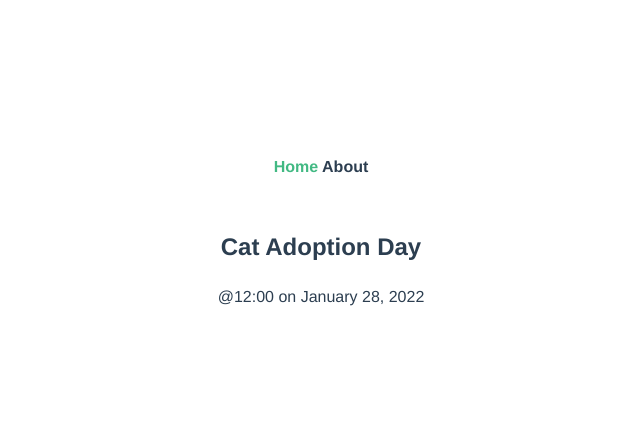
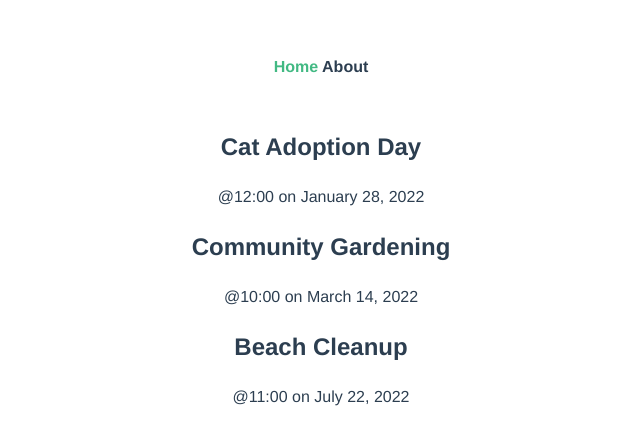
Before and after one commit to NangShuShanNa/Compo_Lab02, a Vue app in the folder 331-intro-to-vite/: page / in a window 1280 px wide. Shown: the part 183-628 px from the top of the page, without its empty margins (319-959 px from the left). Built offline with nearby package versions, Linux system fonts and the light colour scheme.

Commit message:
Show Cards with events.json

```diff
--- a/331-intro-to-vite/src/components/EventCard.vue
+++ b/331-intro-to-vite/src/components/EventCard.vue
@@ -1,18 +1,21 @@
 <script setup lang="ts">
 import { ref } from 'vue'
+import type { Event } from '@/types'
 
-
-const event = ref({
-  id: 5932011,
-  category: 'animal welfare',
-  title: 'Cat Adoption Day',
-  description: 'Find your new feline friend at this event.',
-  location: 'Meow Town',
-  date: 'January 28, 2022',
-  time: '12:00',
-  petsallowed: true,
-  organizer: 'Kat Laydee'
-})
+defineProps<{
+  event:Event
+}>()
+// const event = ref({
+//   id: 5932011,
+//   category: 'animal welfare',
+//   title: 'Cat Adoption Day',
+//   description: 'Find your new feline friend at this event.',
+//   location: 'Meow Town',
+//   date: 'January 28, 2022',
+//   time: '12:00',
+//   petsallowed: true,
+//   organizer: 'Kat Laydee'
+// })
 </script>
 
 <template>
--- /dev/null
+++ b/331-intro-to-vite/src/events.json
@@ -0,0 +1,35 @@
+[
+  {
+    "id": 59320101,
+    "category": "animal welfare",
+    "title": "Cat Adoption Day",
+    "description": "Find your new feline friend at this event.",
+    "location": "Meow Town",
+    "date": "January 28, 2022",
+    "time": "12:00",
+    "petsAllowed": true,
+    "organizer": "Kat Laydee"
+  },
+  {
+    "id": 4582797,
+    "category": "food",
+    "title": "Community Gardening",
+    "description": "Join us as we tend to the community edible plants.",
+    "location": "Flora City",
+    "date": "March 14, 2022",
+    "time": "10:00",
+    "petsAllowed": true,
+    "organizer": "Fern Pollin"
+  },
+  {
+    "id": 8419988,
+    "category": "sustainability",
+    "title": "Beach Cleanup",
+    "description": "Help pick up trash along the shore.",
+    "location": "Playa Del Carmen",
+    "date": "July 22, 2022",
+    "time": "11:00",
+    "petsAllowed": false,
+    "organizer": "Carey Wales"
+  }
+]
--- a/331-intro-to-vite/src/views/HomeView.vue
+++ b/331-intro-to-vite/src/views/HomeView.vue
@@ -1,9 +1,16 @@
 <script setup lang="ts">
 import EventCard from '../components/EventCard.vue';
+import type { Event } from '@/types';
+import events from '../events.json'
 
 </script>
+
 <template>
-    <div class="home">
-    <EventCard/>
-    </div>
+  <div class="home">
+    <EventCard
+      v-for="event in events"
+      :key="event.id"
+      :event="event"
+    />
+  </div>
 </template>
```
Also changed, not shown: 331-intro-to-vite/src/type.ts (added).
